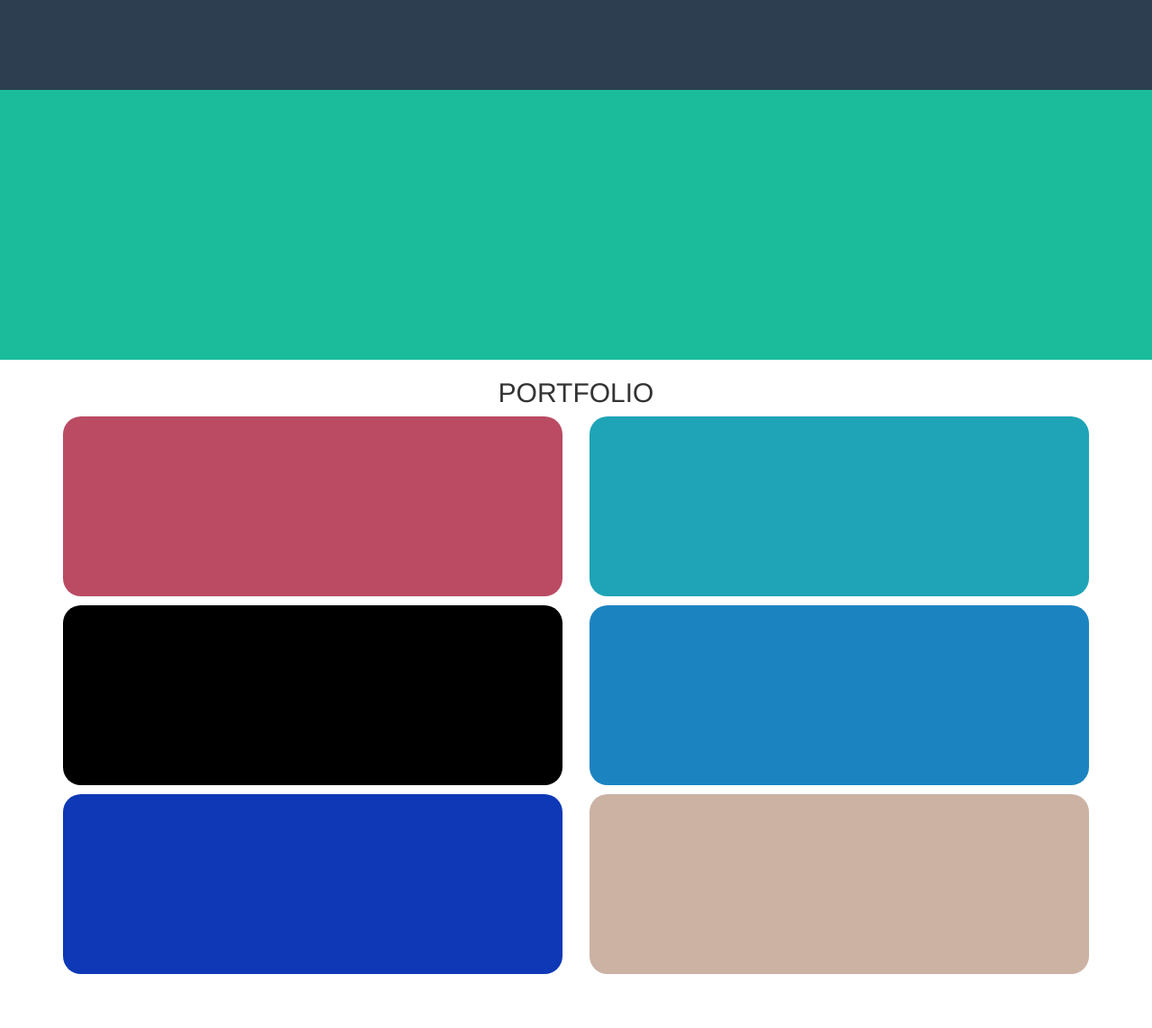
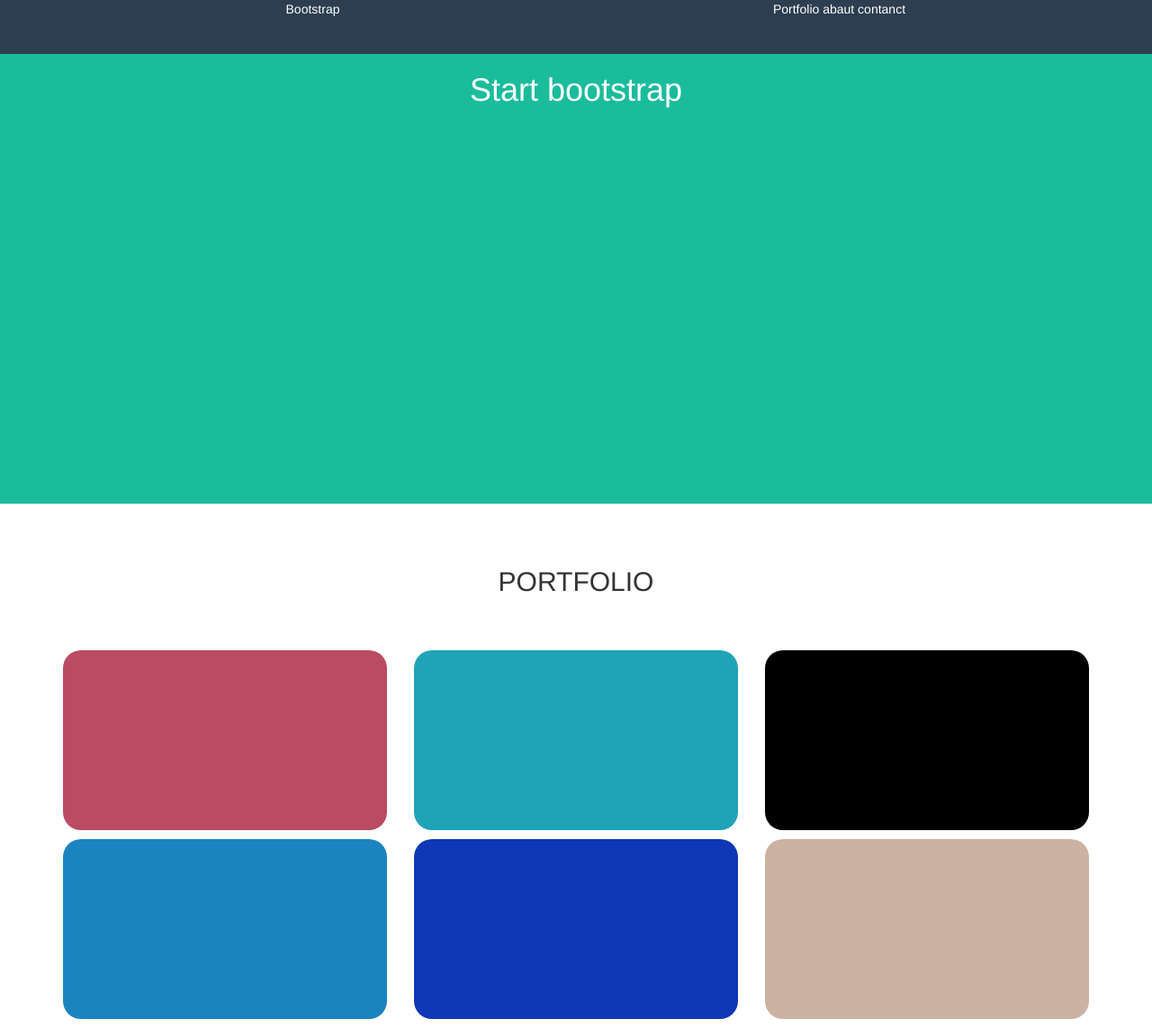
Before and after one commit to DociIva/html-css-bootstrap-freelancer, a plain HTML site: page index.html in a window 1280 px wide. Shown: the whole page at 90% size. Before the commit the page ends 1093 px from the top, so only its background shows below. Drawn offline with nearby package versions, Linux system fonts and the light colour scheme.

Commit message:
correzioni varie sul header e card

```diff
--- a/css/style.css
+++ b/css/style.css
@@ -2,16 +2,24 @@
 
 /*header*/
 .header-top {
-    height: 100px;
+    height: 60px;
     background:#2c3e50 ;
+    color: white;
+    text-align: center;
 }
+
 .header-bottom {
-    height: 300px;
+    height: 200px;
     background:#1abc9c;
+    color: white;
+    text-align: center;
 }
+
 /*MAIN HERO*/
 h2 {
     text-align: center;
+    padding-top: 50px;
+    padding-bottom: 50px;
 }
 /*card*/
 .card-1 {
@@ -50,8 +58,21 @@ h2 {
     border-radius: 20px;
     margin-bottom: 10px;
 }
-/*media per le card quando sono sul tablet padding di lato*/
+/*media per il tablet*/
 @media screen and (min-width:768px) {
-
+    /*spazio del header*/
+    .header-bottom {
+        height: 300px;
+    }
 
 }
+
+/*media per il pc*/
+@media screen and (min-width:970px) {
+    /*spazio del header*/
+    .header-bottom {
+        height: 500px;
+
+    }
+
+}
--- a/index.html
+++ b/index.html
@@ -17,15 +17,17 @@
     <div class="header-top">
         <div class="container">
             <div class="row">
-                <div class="col-xs-6"></div>
-                <div class="col-xs-6"></div>
+                <div class="col-xs-6">Bootstrap</div>
+                <div class="col-xs-6">Portfolio abaut contanct</div>
             </div>
         </div>
     </div>
     <div class="header-bottom">
         <div class="container">
             <div class="row">
-                <div class="col-xs-12"></div>
+                <div class="col-xs-12">
+                    <h1>Start bootstrap</h1>
+                </div>
             </div>
         </div>
     </div>
@@ -37,12 +39,12 @@
         <h2>PORTFOLIO</h2>
         <div class="container">
           <div class="row">
-              <div class="col-xs-12 col-sm-6"><div class="card-1"></div></div>
-              <div class="col-xs-12 col-sm-6"><div class="card-2"></div></div>
-              <div class="col-xs-12 col-sm-6"><div class="card-3"></div></div>
-              <div class="col-xs-12 col-sm-6"><div class="card-4"></div></div>
-              <div class="col-xs-12 col-sm-6"><div class="card-5"></div></div>
-              <div class="col-xs-12 col-sm-6"><div class="card-6"></div></div>
+              <div class="col-xs-12 col-sm-6 col-md-4"><div class="card-1"></div></div>
+              <div class="col-xs-12 col-sm-6 col-md-4"><div class="card-2"></div></div>
+              <div class="col-xs-12 col-sm-6 col-md-4"><div class="card-3"></div></div>
+              <div class="col-xs-12 col-sm-6 col-md-4"><div class="card-4"></div></div>
+              <div class="col-xs-12 col-sm-6 col-md-4"><div class="card-5"></div></div>
+              <div class="col-xs-12 col-sm-6 col-md-4"><div class="card-6"></div></div>
           </div>
         </div>
 
```
